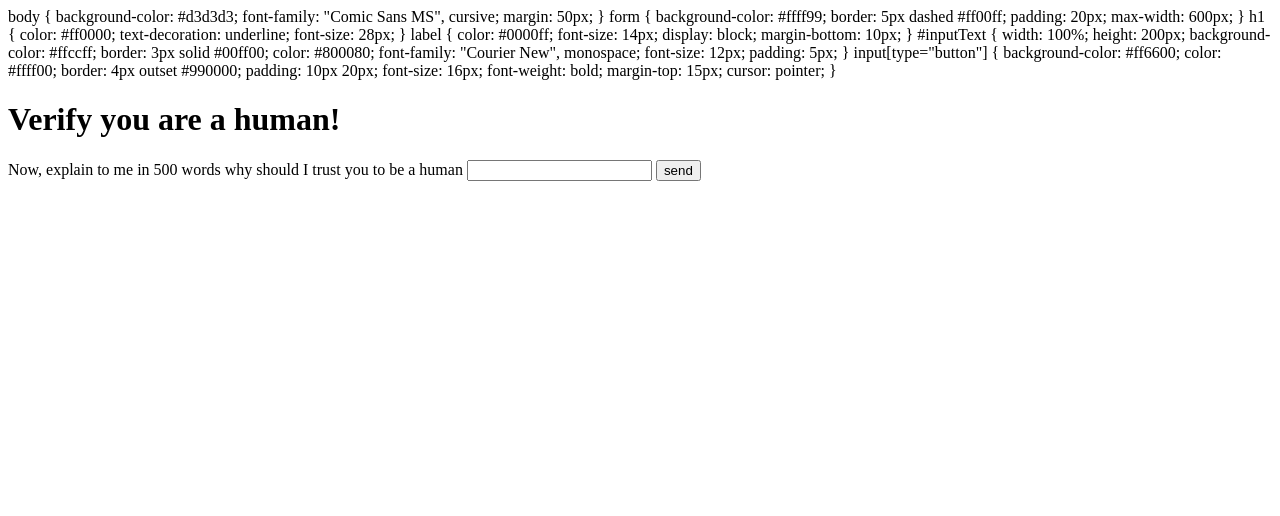
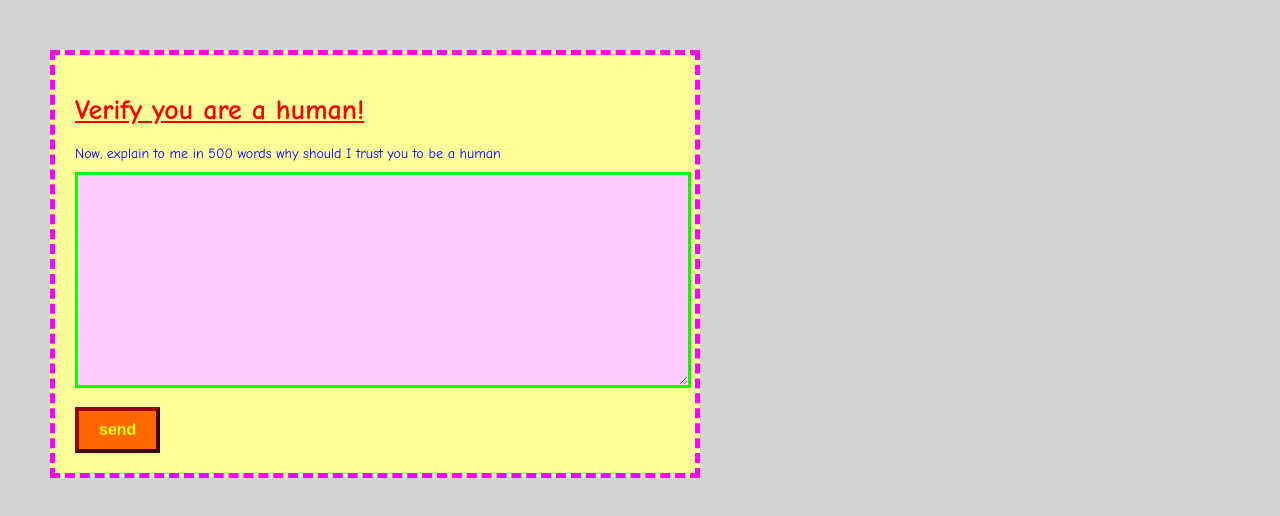
Before and after one commit to zerortc/My-captcha, a plain HTML site: page index.html in a window 1280 px wide. Drawn offline with Linux system fonts and the light colour scheme.

Commit message:
Change input field to textarea in index.html
Replaced input field with textarea for better user input.

```diff
--- a/index.html
+++ b/index.html
@@ -4,7 +4,7 @@
     <meta charset="UTF-8">
     <meta name="viewport" content="width=device-width, initial-scale=1.0">
     <title>Document</title>
-    <styles>
+    <style>
         body {
             background-color: #d3d3d3;
             font-family: "Comic Sans MS", cursive;
@@ -52,9 +52,8 @@
             margin-top: 15px;
             cursor: pointer;
         }
-    </styles>
+    </style>
     <script>
-
 function verifyMinimumWords() {
     const input = document.getElementById("inputText");
     const text = input.value.trim();
@@ -75,14 +74,13 @@ function verifyMinimumWords() {
         return false;
     }
 }
-
     </script>
 </head>
 <body>
     <form action="">
         <h1>Verify you are a human!</h1>
         <label for="">Now, explain to me in 500 words why should I trust you to be a human</label>
-        <input type="text" id="inputText">
+        <textarea id="inputText"></textarea>
         <input type="button" value="send" onclick="verifyMinimumWords()">
     </form>
 </body>
```
